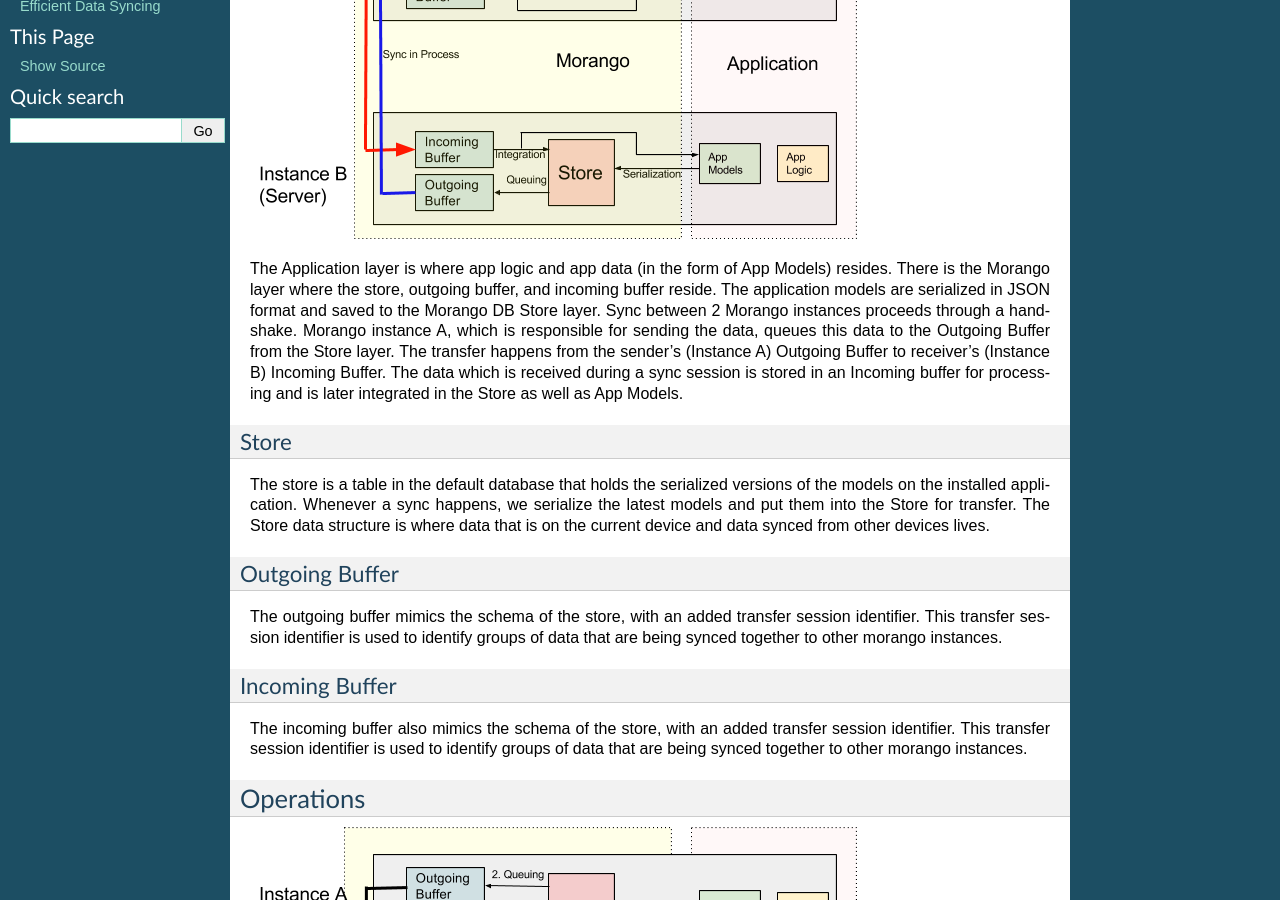
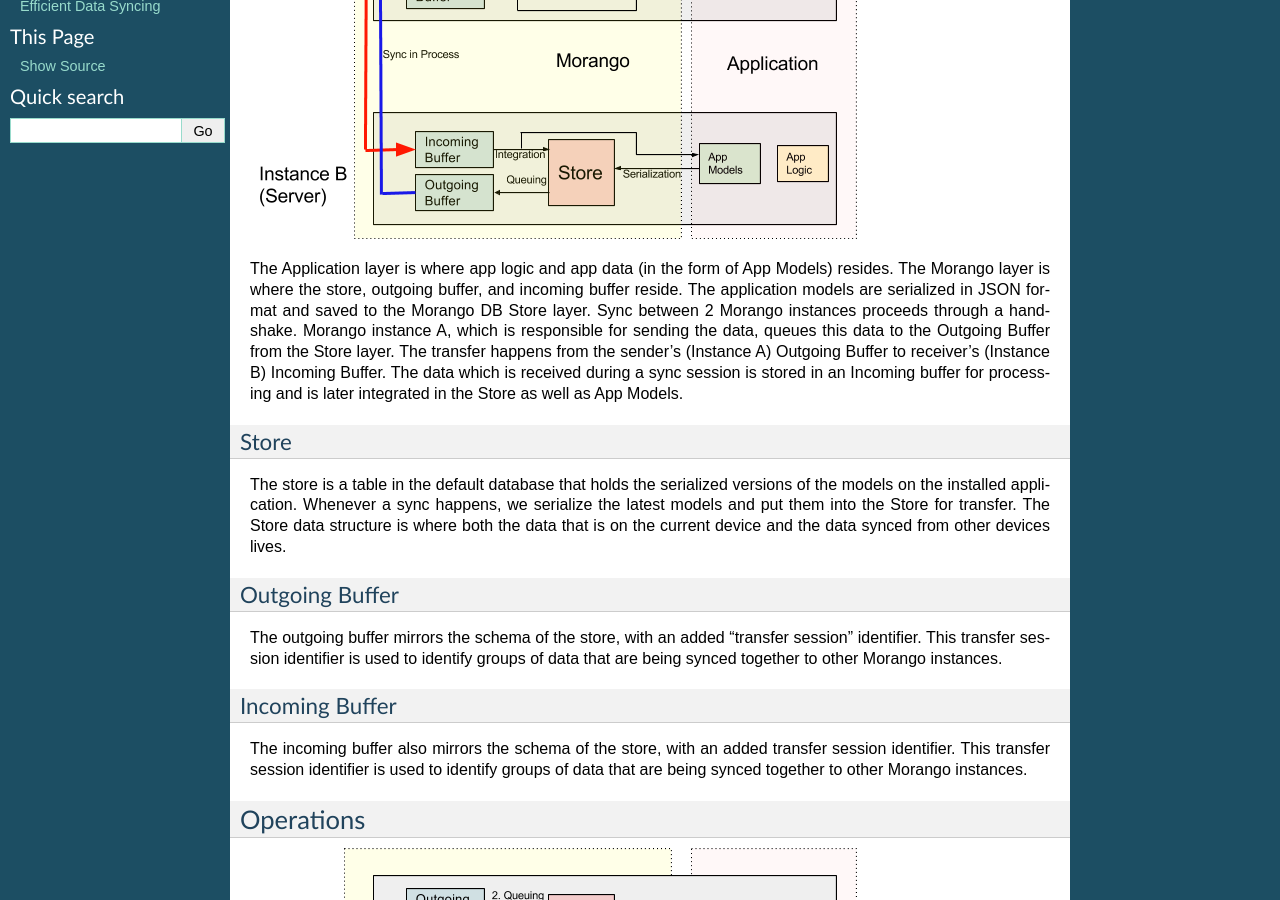
Before and after one commit to learningequality/morango, a Sphinx documentation site: the page built from docs/dev/concepts_and_definitions.rst, in a window 1280 px wide and 900 px high, scrolled down 262 px. Built offline with Sphinx 7.4.7, drawn with Linux system fonts in a browser that asks for light colours.

Commit message:
minor phrasing updates

```diff
--- a/docs/dev/concepts_and_definitions.rst
+++ b/docs/dev/concepts_and_definitions.rst
@@ -7,7 +7,7 @@ Sync Process
 .. image:: ./img/sync_process.png
 
 The Application layer is where app logic and app data (in the form of App Models) resides.
-There is the Morango layer where the store, outgoing buffer, and incoming buffer reside.
+The Morango layer is where the store, outgoing buffer, and incoming buffer reside.
 The application models are serialized in JSON format and saved to the Morango DB Store layer. Sync between
 2 Morango instances proceeds through a handshake.  Morango instance A, which is  responsible for sending the data,
 queues this data to the Outgoing Buffer from the Store layer. The transfer happens from the
@@ -20,20 +20,20 @@ Store
 The store is a table in the default database that holds the serialized versions
 of the models on the installed application. Whenever a sync happens, we
 serialize the latest models and put them into the Store for transfer. The Store data structure is
-where data that is on the current device and data synced from other devices
+where both the data that is on the current device and the data synced from other devices
 lives.
 
 Outgoing Buffer
 ~~~~~~~~~~~~~~~
-The outgoing buffer mimics the schema of the store, with an added transfer
-session identifier. This transfer session identifier is used to identify groups
-of data that are being synced together to other morango instances.
+The outgoing buffer mirrors the schema of the store, with an added "transfer
+session" identifier. This transfer session identifier is used to identify groups
+of data that are being synced together to other Morango instances.
 
 Incoming Buffer
 ~~~~~~~~~~~~~~~
-The incoming buffer also mimics the schema of the store, with an added transfer
+The incoming buffer also mirrors the schema of the store, with an added transfer
 session identifier. This transfer session identifier is used to identify groups
-of data that are being synced together to other morango instances.
+of data that are being synced together to other Morango instances.
 
 Operations
 ----------
```
